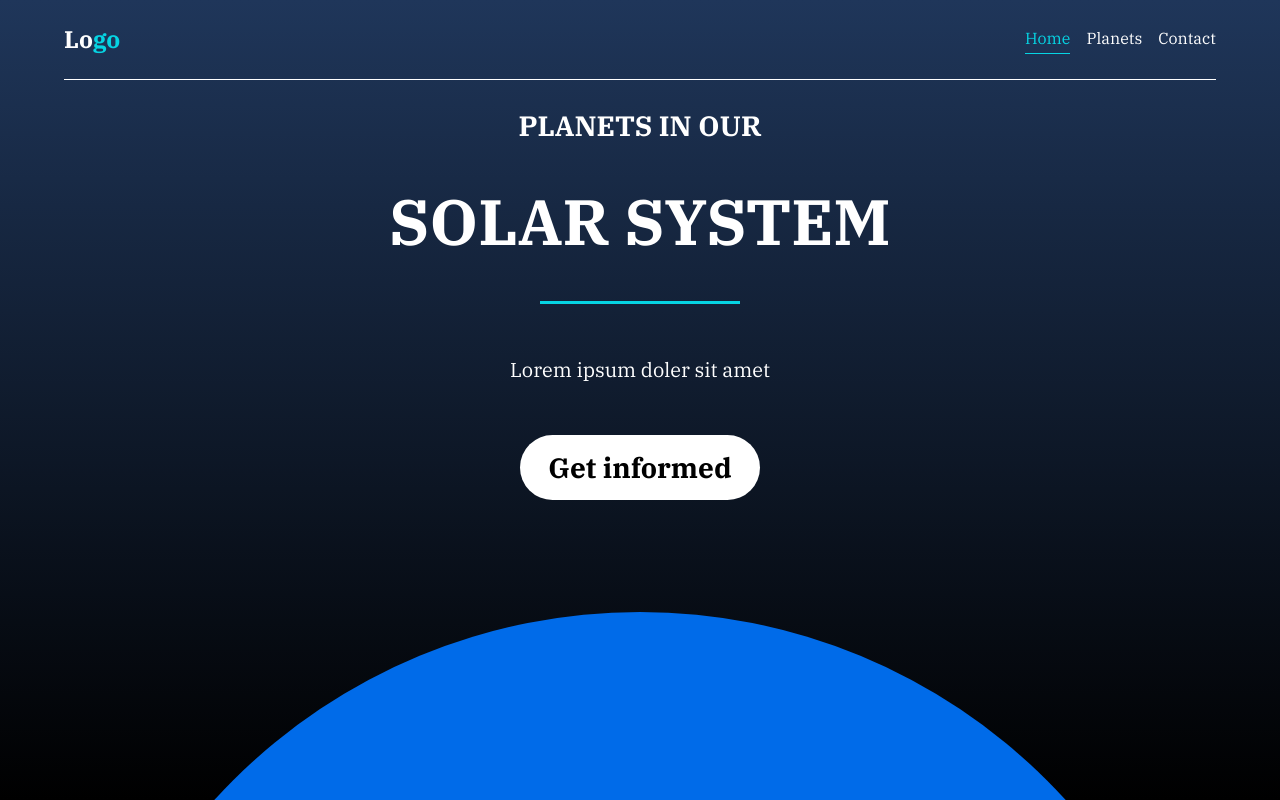
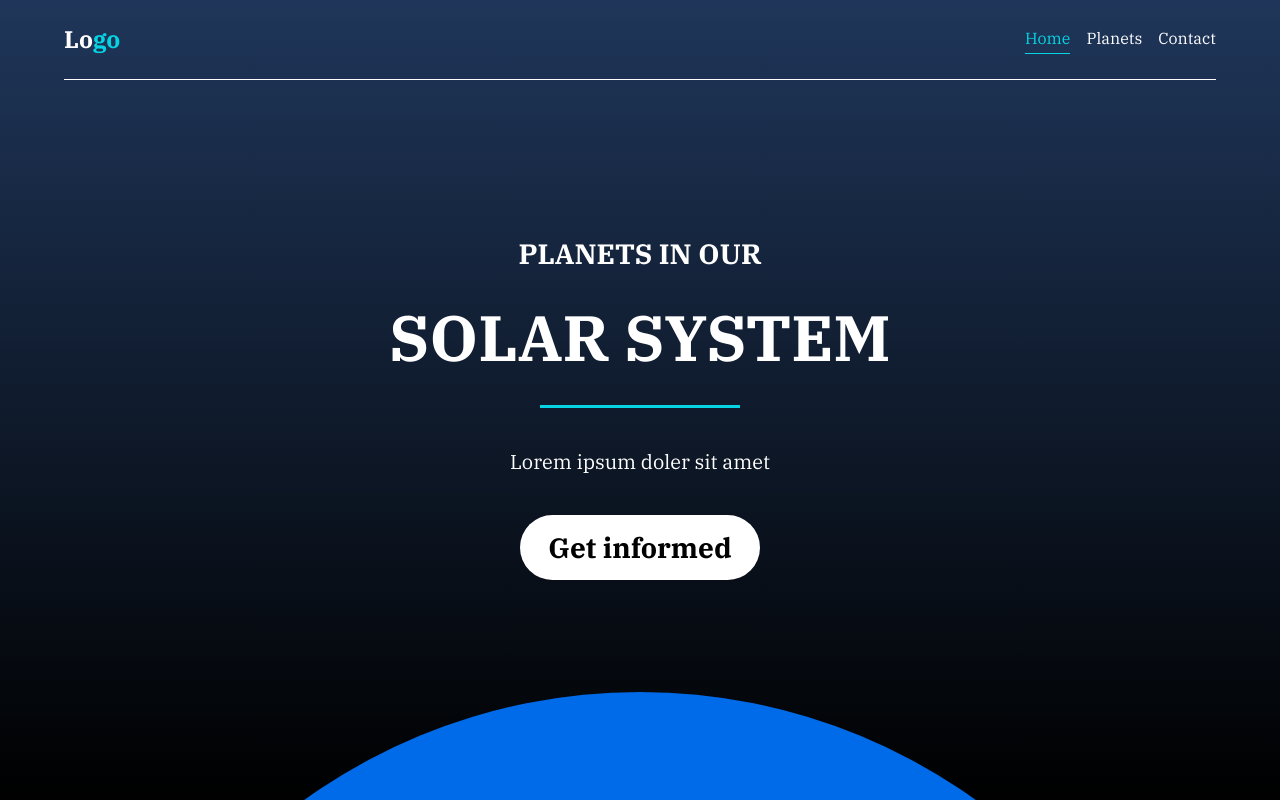
Before and after one commit to knutcode/hostoppgave, a React (Create React App) app: page /#/ in a window 1280 px wide. Built offline with nearby package versions, Linux system fonts and the light colour scheme.

Commit message:
minor fixes for sondre

```diff
--- a/src/assets/Global.css
+++ b/src/assets/Global.css
@@ -50,7 +50,7 @@ body {
 	/*Box model stuff*/
 	width: var(--container-width-large);
 	margin: 0 auto;
-	/* padding-top: 5rem; */
+	padding-top: 5rem;
 }
 
 section {
--- a/src/pages/homePage/index.jsx
+++ b/src/pages/homePage/index.jsx
@@ -3,10 +3,8 @@ import * as s from './style';
 
 const HomePage = () => {
 	return (
-		<>
-			<section>
+		<s.Main>
 			<div className="container">
-					<s.Main>
 				<s.HeroContainer>
 					<s.SubHeader>PLANETS IN OUR</s.SubHeader>
 					<s.Headline>SOLAR SYSTEM</s.Headline>
@@ -16,10 +14,8 @@ const HomePage = () => {
 				</s.HeroContainer>
 
 				<s.PlanetContainer />
+			</div>
 		</s.Main>
-				</div>
-			</section>
-		</>
 	);
 };
 
--- a/src/pages/homePage/style.js
+++ b/src/pages/homePage/style.js
@@ -13,7 +13,7 @@ export const HeroContainer = styled.div`
 	flex-direction: column;
 	align-items: center;
 	justify-content: space-between;
-	padding-top: 7rem;
+	padding-top: 10rem;
 	margin-bottom: 7rem;
 `;
 
```
Lines whose indentation alone changed are shown as unchanged.
